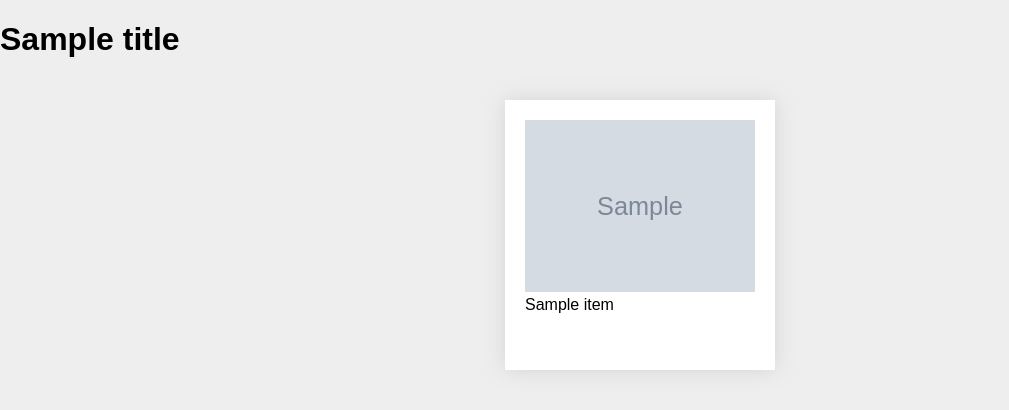
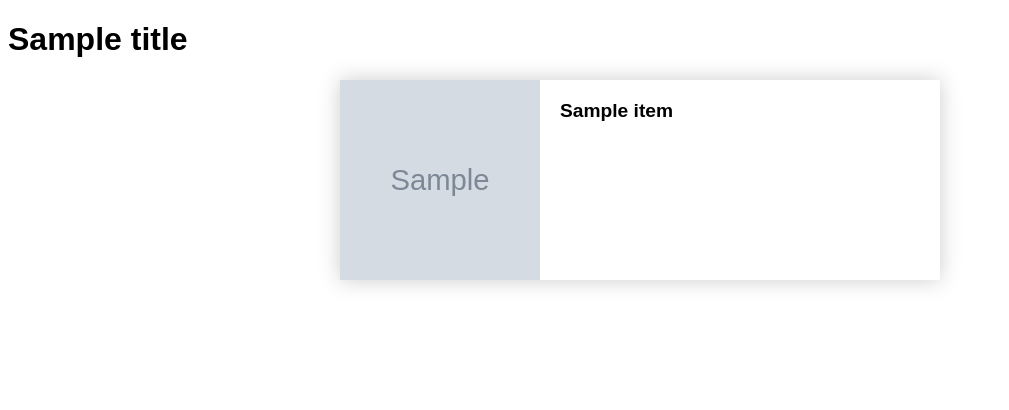
Before and after one commit to keanulee/reader, a Flask app: template templates/list.html in a window 1280 px wide. Shown: the top 410 px of the page, without its empty margins (0-1009 px from the left). Run offline with Flask 2, Linux system fonts and the light colour scheme; the template is opened without the code that fills it: most values are stand-ins (such as "Sample title", 1, 10 or a date in 2020); grey boxes marked "Sample" are stand-in pictures; some libraries are stand-ins or nearby versions.

Commit message:
Styling list view; start read-post

```diff
--- a/bower.json
+++ b/bower.json
@@ -9,6 +9,9 @@
   "license": "",
   "private": true,
   "dependencies": {
-    "iron-location": "polymerelements/iron-location#^0.8.9"
+    "iron-location": "polymerelements/iron-location#^0.8.9",
+    "app-layout": "polymerelements/app-layout#^0.10.6",
+    "paper-icon-button": "polymerelements/paper-icon-button#^1.1.3",
+    "iron-iconset-svg": "polymerelements/iron-iconset-svg#^1.1.0"
   }
 }
--- a/static/style.css
+++ b/static/style.css
@@ -1,33 +1,23 @@
 body {
   font-family: sans-serif;
-  background: #EEE;
-  margin: 0;
 }
 
-.tiles {
-  text-align: center;
+read-list > .tiles {
   margin: 0 auto;
-  max-width: 940px;
+  max-width: 600px;
 }
 
-.tiles > a {
+read-list > .tiles > a {
   position: relative;
-  display: inline-block;
-  vertical-align: top;
-
-  margin: 20px;
-  padding: 20px;
-  width: 230px;
-  height: 230px;
-
+  display: flex;
+  margin: 20px 0;
   background: #FFF;
   color: #000;
   text-decoration: none;
-  text-align: left;
   -webkit-tap-highlight-color: transparent;
 }
 
-.tiles > a::before {
+read-list > .tiles > a::before {
   position: absolute;
   top: 0;
   bottom: 0;
@@ -36,17 +26,44 @@ body {
 
   content: '';
 
-  box-shadow: 0 0 20px #999;
-  opacity: 0.3;
+  box-shadow: #999 0 0 20px;
+  opacity: 0.5;
 
   transition: opacity 0.4s;
   will-change: opacity;
 }
 
-.tiles > a:hover::before {
+read-list > .tiles > a:hover::before {
   opacity: 1;
 }
 
-.tiles > a > img {
+read-list > .tiles > a > img {
+  width: 200px;
+  height: 200px;
+  object-fit: cover;
+}
+
+read-list > .tiles > a > h2 {
+  flex: 1;
+  margin: 20px;
+  font-size: 1.2em;
+}
+
+@media (max-width: 425px) {
+  read-list > .tiles > a {
+    flex-direction: column;
+  }
+
+  read-list > .tiles > a > img {
+    width: 100%;
+    height: 200px;
+  }
+}
+
+read-post figure {
+  margin: 0;
+}
+
+read-post figure img {
   width: 100%;
 }
--- a/templates/list.html
+++ b/templates/list.html
@@ -19,9 +19,9 @@
 
         <div class="tiles">
         {% for item in items %}
-          <a href="{{ item.link }}" transition="expand-background">
+          <a href="{{ item.link }}" transition="slide-up">
             <img src="{{ item.image }}" alt="{{ item.title }}">
-            {{ item.title }}
+            <h2>{{ item.title }}</h2>
           </a>
         {% endfor %}
         </div>
```
Also changed, not shown: elements/read-app.html (+7 -34 lines), elements/read-post.html (added, +68 -0 lines), elements/read-list.html (added).
